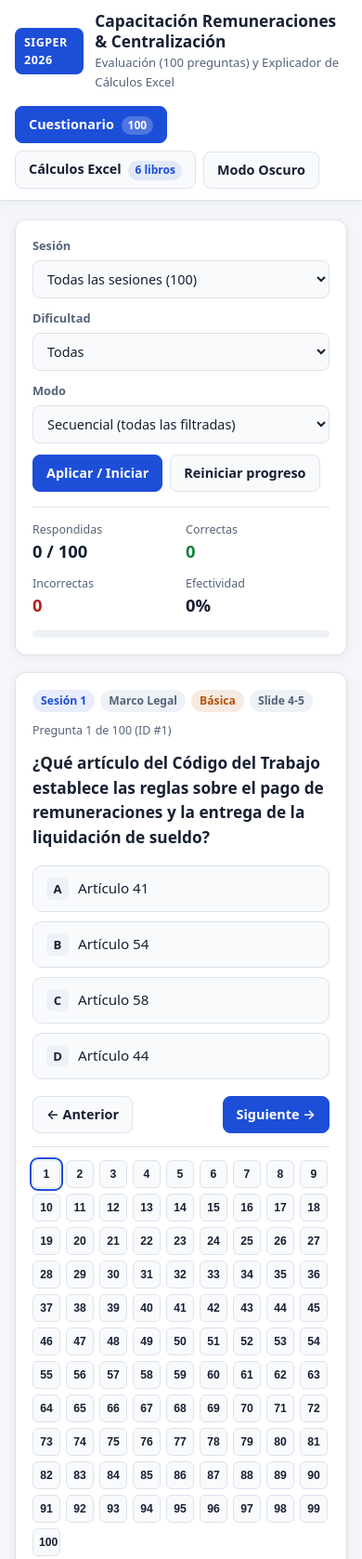
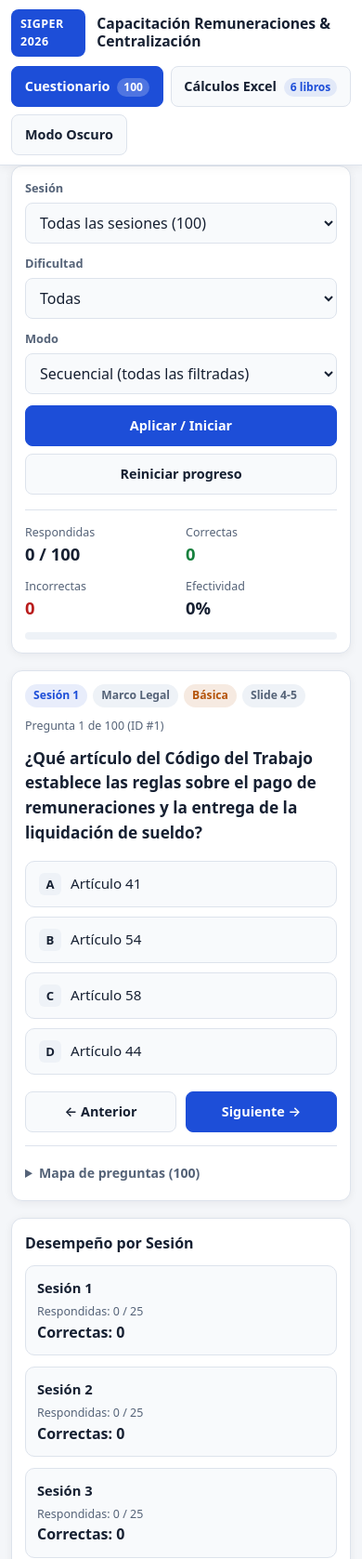
Before and after one commit to eduardofigueroasalazar/cursoremuneraciones, a plain HTML site: page index.html in a window 390 px wide. Shown: the top 1677 px of the page at 93% size. Drawn offline with Linux system fonts and the light colour scheme.

Commit message:
style: optimize responsive layout and touch targets for mobile

```diff
--- a/app.js
+++ b/app.js
@@ -237,7 +237,15 @@ function renderQuiz() {
   nav.appendChild(btnNext);
   card.appendChild(nav);
 
-  // Quick jump dots
+  // Quick jump dots (collapsible on mobile)
+  const jumpDetails = document.createElement('details');
+  jumpDetails.className = 'jump-details';
+  if (window.innerWidth >= 640) {
+    jumpDetails.open = true;
+  }
+  const jumpSummary = el('summary', 'jump-summary', `Mapa de preguntas (${state.filteredQuestions.length})`);
+  jumpDetails.appendChild(jumpSummary);
+
   const jump = el('div', 'jump-row');
   state.filteredQuestions.forEach((item, idx) => {
     const dot = el('button', 'dot-btn', String(idx + 1));
@@ -253,7 +261,8 @@ function renderQuiz() {
     });
     jump.appendChild(dot);
   });
-  card.appendChild(jump);
+  jumpDetails.appendChild(jump);
+  card.appendChild(jumpDetails);
 
   container.appendChild(card);
   updateStats();
@@ -387,7 +396,9 @@ function buildCalcCard(calc, contextLabel) {
       tbody.appendChild(tr);
     });
     tbl.appendChild(tbody);
-    card.appendChild(tbl);
+    const tblWrap = el('div', 'table-wrap');
+    tblWrap.appendChild(tbl);
+    card.appendChild(tblWrap);
   }
 
   const stepsTitle = el('strong', '', 'Explicación paso a paso:');
--- a/styles.css
+++ b/styles.css
@@ -557,6 +557,33 @@ select, input[type="search"] {
   font-size: 0.86rem;
 }
 
+.jump-details {
+  margin-top: 14px;
+  padding-top: 14px;
+  border-top: 1px solid var(--border);
+}
+
+.jump-summary {
+  cursor: pointer;
+  font-size: 0.88rem;
+  font-weight: 600;
+  color: var(--text-muted);
+  user-select: none;
+  padding: 4px 0;
+}
+
+.jump-details .jump-row {
+  margin-top: 10px;
+  padding-top: 0;
+  border-top: none;
+}
+
+.table-wrap {
+  width: 100%;
+  overflow-x: auto;
+  -webkit-overflow-scrolling: touch;
+}
+
 .footer {
   border-top: 1px solid var(--border);
   background: var(--surface);
@@ -566,6 +593,84 @@ select, input[type="search"] {
   text-align: center;
 }
 
+@media (max-width: 640px) {
+  .container {
+    padding: 0 12px;
+  }
+
+  .topbar {
+    position: static;
+  }
+
+  .topbar-inner {
+    padding: 10px 12px;
+    gap: 10px;
+  }
+
+  .brand .subtitle {
+    display: none;
+  }
+
+  .brand h1 {
+    font-size: 0.98rem;
+  }
+
+  .nav-tabs {
+    width: 100%;
+  }
+
+  .nav-btn {
+    flex: 1 1 auto;
+    text-align: center;
+    padding: 10px 10px;
+    min-height: 44px;
+  }
+
+  .theme-btn {
+    min-height: 44px;
+  }
+
+  .card, .calc-card {
+    padding: 14px;
+  }
+
+  select, input[type="search"] {
+    font-size: 16px;
+    min-height: 44px;
+  }
+
+  .btn, .option-btn, .sheet-tab {
+    min-height: 44px;
+  }
+
+  .actions-group {
+    flex-direction: column;
+  }
+
+  .actions-group .btn {
+    width: 100%;
+  }
+
+  .stats-bar {
+    grid-template-columns: repeat(2, 1fr);
+  }
+
+  .question-nav .btn {
+    flex: 1 1 0;
+  }
+
+  .formula-box {
+    white-space: pre-wrap;
+    overflow-wrap: anywhere;
+    font-size: 0.82rem;
+  }
+
+  .dot-btn {
+    width: 34px;
+    height: 34px;
+  }
+}
+
 @media (prefers-reduced-motion: reduce) {
   *, *::before, *::after {
     transition: none !important;
```
